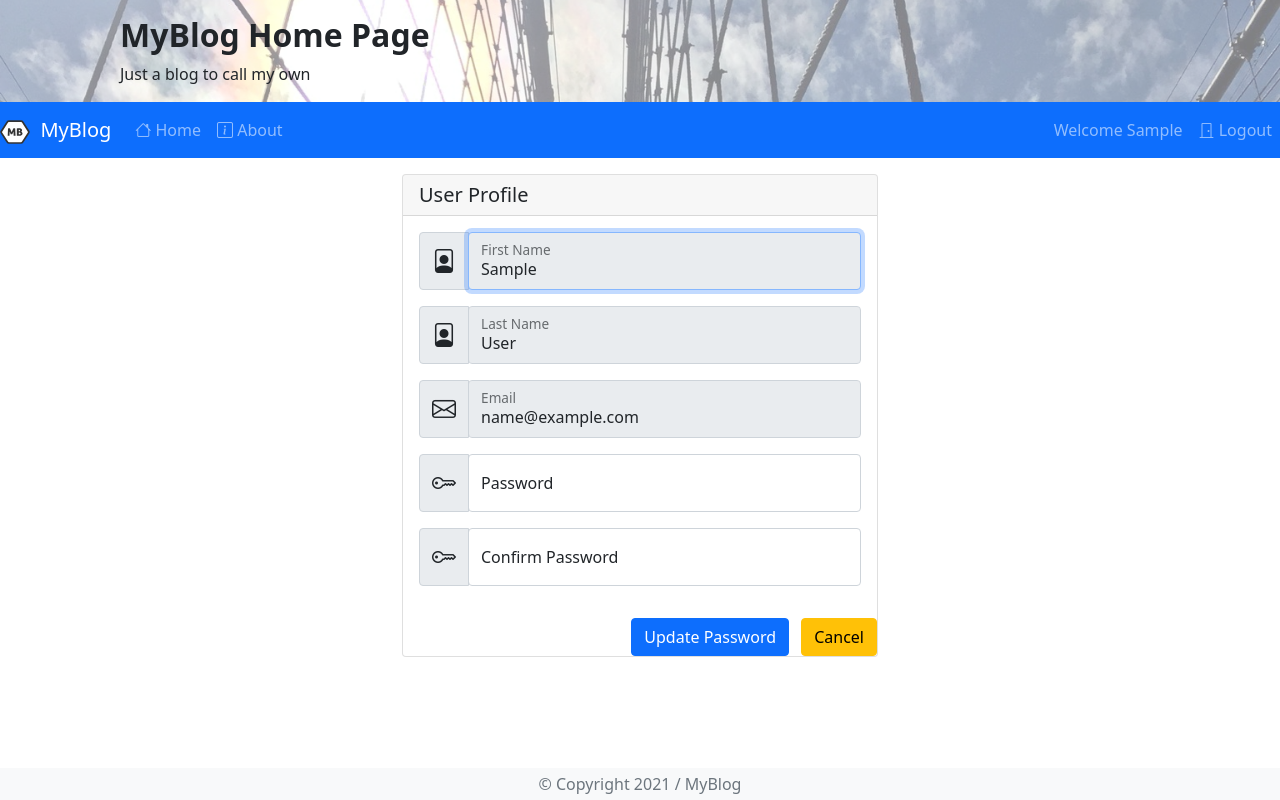
After one commit to SHYXIN/my_flask_blog, a Flask app: page /profile/1 in a window 1280 px wide. The commit adds this page. Run offline with Flask 2, Linux system fonts and the light colour scheme; a user stored in the database is signed in; tables that the repository leaves empty hold one stand-in row (values such as "Sample post"); one stand-in notice (Sample message) is shown.

Commit message:
ch9-02 重置密码

```diff
--- a/app/__init__.py
+++ b/app/__init__.py
@@ -40,7 +40,7 @@ def create_app():
         flask_bcrypt.init_app(app)
         db.init_app(app)
 
-        _configure_logging(app, dynaconf)
+        # _configure_logging(app, dynaconf)
 
         # import the routes
         from . import intro
--- a/app/auth/forms.py
+++ b/app/auth/forms.py
@@ -79,3 +79,81 @@ class RegisterNewUserForm(FlaskForm):
             user = db_session.query(User).filter(User.email == field.data).one_or_none()
             if user is not None:
                 raise ValidationError("Email already registered")
+
+class UserProfileForm(FlaskForm):
+    first_name = StringField(
+        "First Name",
+        validators=[DataRequired()],
+        render_kw={"placeholder": " ", "tabindex": 1, "readonly":True, "autofocus": True}
+    )
+    last_name = StringField(
+        "Last Name",
+        validators=[DataRequired()],
+        render_kw={"placeholder": " ", "tabindex": 2, "readonly": True}
+    )
+    email = EmailField(
+        "Email",
+        validators=[DataRequired(), Length(
+            min=4,
+            max=128,
+            message="Email must be between 4 and 128 characters long"
+        ),Email()],
+        render_kw={"placeholder": " ", "tabindex": 3, "readonly": True}
+    )
+    password = PasswordField(
+        "Password",
+        validators=[DataRequired(), Length(
+            min=3,
+            max=64,
+            message="Password must be between 3 and 64 characters long"
+        ),
+            EqualTo("confirm_password", message="Passwords must match")
+        ],
+        render_kw={"placeholder": " ", "tabindex": 4}
+    )
+    confirm_password = PasswordField(
+        "Confirm Password",
+        validators=[DataRequired(), Length(
+            min=3,
+            max=64,
+            message="Password must be between 3 and 64 characters long"
+        )],
+        render_kw={"placeholder": " ", "tabindex": 5}
+    )
+    cancel = SubmitField("Cancel", render_kw={"tabindex": 7})
+
+
+class RequestResetPasswordForm(FlaskForm):
+    email = EmailField(
+        "Email",
+        validators=[DataRequired(), Length(
+            min=4,
+            max=128,
+            message="Email must be between 4 and 128 characters long"
+        ), Email()],
+        render_kw={"placeholder": " ", "tabindex": 1}
+    )
+    cancel=SubmitField("Cancel", render_kw={"tabindex": 3, "autofocus": True})
+
+
+class ResetPasswordForm(FlaskForm):
+    password = PasswordField(
+        "Password",
+        validators=[DataRequired(), Length(
+            min=3,
+            max=64,
+            message="Password must be between 3 and 64 characters long"
+        ),
+            EqualTo("confirm_password", message="Passwords must match")],
+        render_kw={"placeholder": " ", "tabindex": 1, "autofocus": True}
+    )
+    confirm_password=PasswordField(
+        "Confirm Password",
+        validators=[DataRequired(), Length(
+            min=3,
+            max=64,
+            message="Password must be between 3 and 64 characters long"
+        )],
+        render_kw={"placeholder": " ", "tabindex": 2}
+    )
+    cancel = SubmitField("Cancel", render_kw={"tabindex": 4})
--- /dev/null
+++ b/app/auth/static/css/reset_password.css
@@ -0,0 +1,3 @@
+.reset-password-wrapper {
+    max-width: 500px;
+}
--- /dev/null
+++ b/app/auth/static/js/confirm_submit.js
@@ -0,0 +1,6 @@
+function confirm_submit_initialize(form_name, button_name) {
+    const update_button = document.getElementById(button_name);
+    update_button.addEventListener('click', () => {
+        document[form_name].submit();
+    });
+}
--- /dev/null
+++ b/app/auth/templates/profile.html
@@ -0,0 +1,88 @@
+{% extends "base.html" %}
+{% import "macros.jinja" as macros %}
+
+{% block content %}
+<div class="register-new-user-wrapper mx-auto mt-3">
+    <div class="container register-new-user">
+        <form name="profile" method="POST" novalidate>
+            <div class="card">
+                <h5 class="card-header">User Profile</h5>
+                <div class="card-body">
+                    <div class="cart-text">
+                        {{form.csrf_token}}
+                        <div class="input-group mb-3">
+                            <span class="input-group-text"><i class="bi bi-file-person fs-4"></i></span>
+                            <div class="form-floating form-floating-group flex-grow-1">
+                                {{form.first_name(class="form-control")}}
+                                {{form.first_name.label(class="form-label")}}
+                            </div>
+                        </div>
+                        <div class="input-group mb-3">
+                            <span class="input-group-text"><i class="bi bi-file-person fs-4"></i></span>
+                            <div class="form-floating form-floating-group flex-grow-1">
+                                {{form.last_name(class="form-control")}}
+                                {{form.last_name.label(class="form-label")}}
+                            </div>
+                        </div>
+                        <div class="input-group mb-3">
+                            <span class="input-group-text"><i class="bi bi-envelope fs-4"></i></span>
+                            <div class="form-floating form-floating-group flex-grow-1">
+                                {{form.email(class="form-control")}}
+                                {{form.email.label(class="form-label")}}
+                            </div>
+                        </div>
+                        <div class="input-group mb-3">
+                            <span class="input-group-text"><i class="bi bi-key fs-4"></i></span>
+                            <div class="form-floating form-floating-group flex-grow-1">
+                                {{form.password(class="form-control")}}
+                                {{form.password.label(class="form-label")}}
+                            </div>
+                        </div>
+                        {{macros.validation_errors(form.password.errors)}}
+                        <div class="input-group mb-3">
+                            <span class="input-group-text"><i class="bi bi-key fs-4"></i></span>
+                            <div class="form-floating form-floating-group flex-grow-1">
+                                {{form.confirm_password(class="form-control")}}
+                                {{form.confirm_password.label(class="form-label")}}
+                            </div>
+                        </div>
+                        {{macros.validation_errors(form.confirm_password.errors)}}
+                    </div>
+                </div>
+                <div class="class-footer text-end">
+                    <button
+                        type="button"
+                        class="btn btn-primary me-2"
+                        data-bs-toggle="modal"
+                        data-bs-target="#confirmation_modal"
+                        tabindex="6"
+                    >
+                        Update Password
+                    </button>
+                    {{form.cancel(class="btn btn-warning")}}
+                </div>
+            </div>
+        </form>
+    </div>
+</div>
+{{ macros.form_confirmation_modal(
+    "Confirm Update Password",
+    "Are you sure you wish to update your password",
+    "Update",
+    "Cancel"
+)}}
+{% endblock %}
+
+{% block styles %}
+    {{ super() }}
+    <link rel="stylesheet" type="text/css" href="{{ url_for('.static', filename='css/register_new_user.css')}}"/>
+    <link rel="stylesheet" type="text/css" href="{{ url_for('.static', filename='css/auth.css')}}"/>
+{% endblock %}
+
+{% block scripts %}
+    {{ super() }}
+    <script src="{{ url_for('.static', filename='js/confirm_submit.js')}}"></script>
+    <script>
+        confirm_submit_initialize("profile", "update");
+    </script>
+{% endblock %}
--- a/app/static/js/base.js
+++ b/app/static/js/base.js
@@ -5,7 +5,7 @@
 (function() {
     const option = {
         animation: true,
-        delay: 30000
+        delay: 3000
     }
     var toastElements = [].slice.call(document.querySelectorAll('.toast'))
     toastElements.map((toastElement) => {
--- a/app/templates/base.html
+++ b/app/templates/base.html
@@ -1,9 +1,4 @@
 {% import "macros.jinja" as macros with context %}
-{# configure the navigation items to build in the navbar #}
-{% set nav_items = [
-  {"name": "Home", "link": "intro_bp.home"},
-  {"name": "About", "link": "intro_bp.about"}] %}
-
 
 <!DOCTYPE html>
 
@@ -77,23 +72,12 @@
       >
         <span class="navbar-toggler-icon"></span>
       </button>
-      <div class="collapse navbar-collapse" id="navbarSupportedContent">
+      <div class="collapse navbar-collapse justify-content-between" id="navbarSupportedContent">
+        <div class="navbar-nav mr-auto">
+          {{ macros.build_nav_item(nav_item)}}
+        </div>
         <div class="navbar-nav">
-          {% for nav_item in nav_items %}
-          {% if request.endpoint == nav_item["link"]%}
-            <a
-              class="nav-link ml-2 active"
-              aria-current="page"
-              href="{{url_for(nav_item['link'])}}"
-            >
-            {{nav_item["name"]}}
-            </a>
-          {% else %}
-          <a class="nav-link ml-2" href="{{url_for(nav_item['link'])}}">
-            {{nav_item["name"]}}
-          </a>
-          {% endif %}
-          {% endfor %}
+          {{ macros.build_login_logout_items(current_user) }}
         </div>
       </div>
     </nav>
--- a/app/templates/macros.jinja
+++ b/app/templates/macros.jinja
@@ -51,26 +51,50 @@
   {# configure the navigation items to build in the navbar #}
   {% set nav_items = [
       {"name": "Home", "link": "intro_bp.home", "icon": "bi-house"},
-      {"name": "About","link": "intro_bp.about", "icon": "bi-info-square"},
+      {"name": "About", "link": "intro_bp.about", "icon": "bi-info-square"},
     ]
   %}
   {% for nav_item in nav_items %}
     {% if request.endpoint == nav_item["link"] %}
       <a class="nav-link ml-2 active" aria-current="page" href="{{url_for(nav_item['link'])}}">
         {% if "icon" in nav_item %}
-        <i class="bi {{ nav_item['icon'] }}"></i>
+        <i class="bi {{ nav_item['icon']}}"></i>
         {% endif %}
         {{nav_item["name"]}}
       </a>
     {% else %}
       <a class="nav-link ml-2" href="{{url_for(nav_item['link'])}}">
         {% if "icon" in nav_item %}
-        <i class="bi {{ nav_item['icon'] }}"></i>
+        <i class="bi {{ nav_item['icon']}}"></i>
         {% endif %}
         {{nav_item["name"]}}
       </a>
     {% endif %}
   {% endfor %}
+{% endmacro %}
+
+{#
+  This macro builds the login/logout items for the application navbar
+#}
+{% macro build_login_logout_items(current_user) %}
+  {% if not current_user.is_authenticated %}
+    {% if request.endpoint == "auth_bp.login" %}
+      <a class="nav-link ml-2 active separator" aria-current="page" href="{{url_for('auth_bp.login')}}">
+    {% else %}
+      <a class="nav-link ml-2 separator" href="{{url_for('auth_bp.login')}}">
+    {% endif %}
+      <i class="bi bi-door-open"></i>
+      Login
+      </a>
+  {% else %}
+    <a class=" current-user nav-link ml-2" href="{{url_for('intro_bp.home')}}">
+      Welcome {{ current_user|attr("first_name")}}
+    </a>
+    <a class="nav-link ml-2" href="{{url_for('auth_bp.logout')}}">
+      <i class="bi bi-door-closed"></i>
+      Logout
+    </a>
+  {% endif %}
 {% endmacro %}
 
 {#
@@ -84,3 +108,29 @@
         {% endfor %}
     {% endif %}
 {% endmacro %}
+
+
+{#
+  This macro outputs the HTML code for a Bootstrap modal
+  confirmation dialog with a custome message (question).
+#}
+{% macro form_confirmation_modal(title, message, btn_1, btn_2) %}
+  <div class="modal fade" id="confirmation_modal", tabindex="-1" aria_labelledby="exampleModalLabel" aria-hidden="true">
+    <div class="modal-dialog modal-dialog-centered">
+      <div class="modal-content">
+      <div class="modal-header">
+        <h5 class="modal-title" id="confirmationModalLabel">{{ title }}</h5>
+        <button type="button" class="btn-close" data-bs-dismiss="modal" aria-label="Close"></button>
+      </div>
+      <div class="modal-body">
+        {{ message }}
+      </div>
+      <div class="modal-footer">
+        <button type="button" id="{{ btn_1 | lower }}" class="btn btn-primary">{{ btn_1 }}</button>
+        <button type="button" id="{{ btn_2 | lower }}" class="btn btn-secondary" data-bs-dismiss="modal">{{ btn_2 }}</button>
+      </div>
+      </div>
+    </div>
+
+  </div>
+{% endmacro %}
--- a/requirements.txt
+++ b/requirements.txt
@@ -4,9 +4,8 @@ blinker==1.4
 cachetools==5.0.0
 certifi==2022.12.7
 cffi==1.15.0
-chardet==4.0.0
 charset-normalizer==2.0.12
-click==8.0.3
+click==8.0.4
 cryptography==39.0.1
 cssselect==1.1.0
 cssutils==2.3.0
@@ -34,6 +33,7 @@ python-dateutil==2.8.2
 python-editor==1.0.4
 PyYAML==6.0
 requests==2.28.2
+sib-api-v3-sdk==7.5.0
 six==1.16.0
 SQLAlchemy==1.4.27
 urllib3==1.26.8
```
Also changed, not shown: app/auth/auth.py (+173 -3 lines), app/auth/templates/request_reset_password.html (added, +63 -0 lines), app/auth/templates/resend_confirmation.html (added, +62 -0 lines), app/auth/templates/reset_password.html (added, +69 -0 lines), app/emailer.py (added, +32 -0 lines), app/models.py (+48 -0 lines), mytest.py (added, +13 -0 lines), settings.toml (+8 -0 lines), 1 other file.
